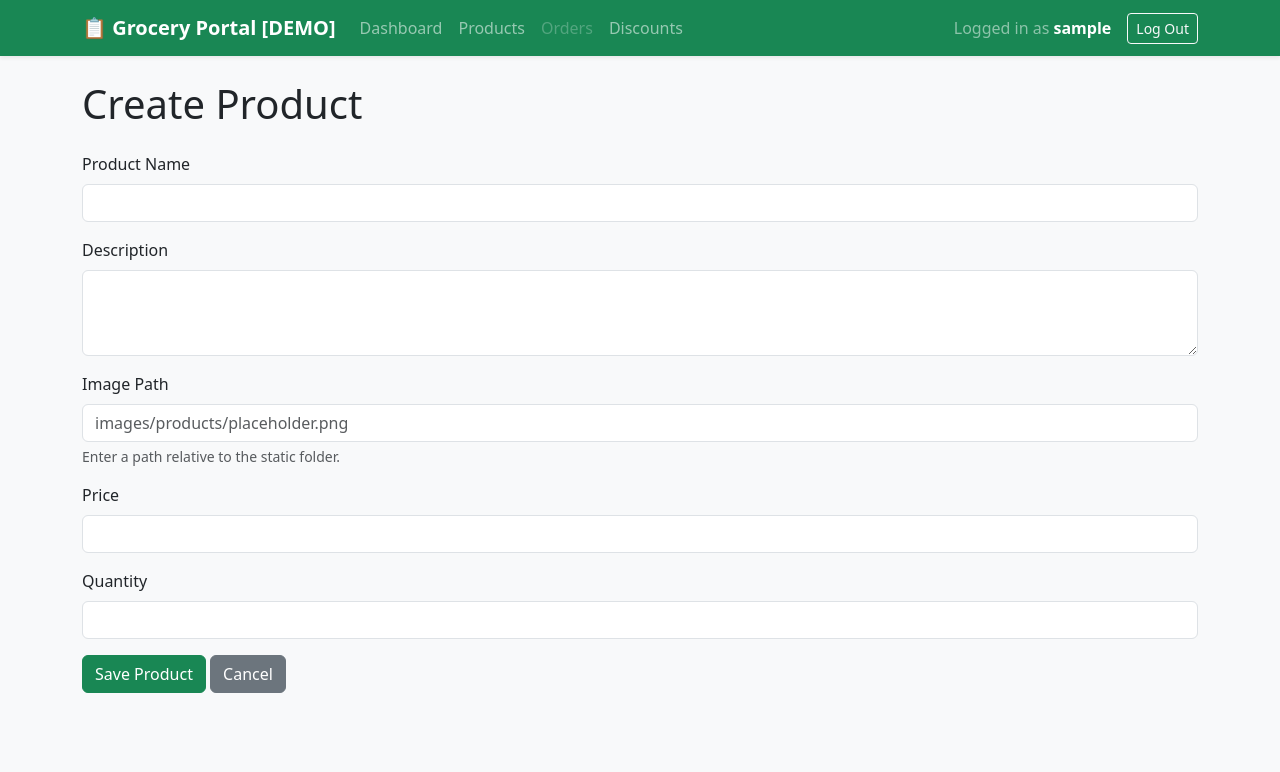
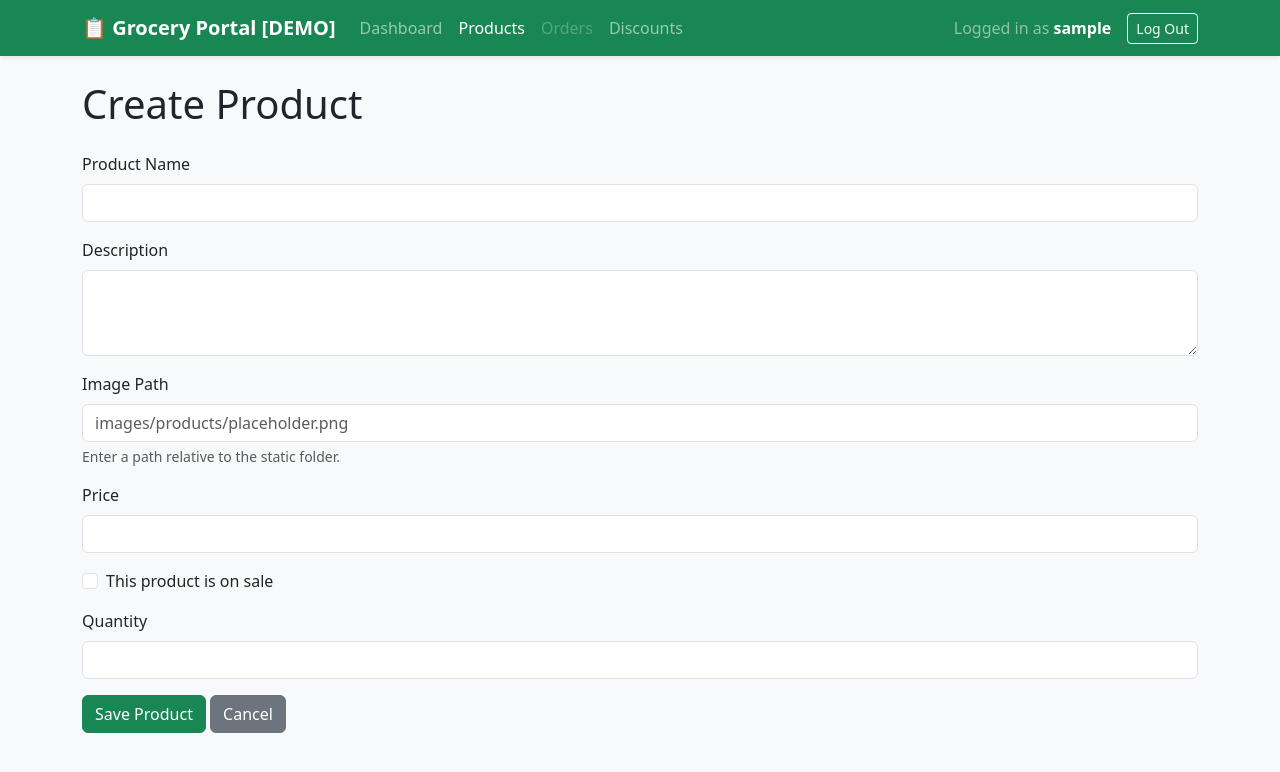
Before and after one commit to nhtduyen164/cs3773-online-grocery-internal-portal, a Flask app: page /products/new in a window 1280 px wide. Shown: the top 772 px of the page. Run offline with Flask 3, Linux system fonts and the light colour scheme; the visitor is signed in with stand-in values (Sample User, id 1).

Commit message:
feat(products): add sale item support

```diff
--- a/src/grocery_portal/main/routes.py
+++ b/src/grocery_portal/main/routes.py
@@ -73,8 +73,18 @@ def products():
 
     sort_options = {
         "name": "name ASC",
-        "price_asc": "price ASC",
-        "price_desc": "price DESC",
+        "price_asc": """
+            CASE
+                WHEN is_on_sale = 1 THEN sale_price
+                ELSE price
+            END ASC
+        """,
+        "price_desc": """
+            CASE
+                WHEN is_on_sale = 1 THEN sale_price
+                ELSE price
+            END DESC
+        """,
         "availability": "stock_quantity DESC",
     }
 
@@ -88,6 +98,8 @@ def products():
                image_path,
                price,
                stock_quantity,
+               is_on_sale,
+               sale_price,
                created_at
         FROM products
     """
@@ -114,11 +126,17 @@ def products():
         if 0 < product["stock_quantity"] <= 50
     )
 
+    sale_item_count = sum(
+        1 for product in products
+        if product["is_on_sale"]
+    )
+
     return render_template(
         "products.html",
         products=products,
         total_skus=total_skus,
         low_stock_count=low_stock_count,
+        sale_item_count=sale_item_count,
         search=search,
         sort=sort,
     )
@@ -136,51 +154,156 @@ def create_product():
             request.form.get("image_path", "").strip()
             or "images/products/placeholder.png"
         )
-        price = request.form.get("price", "").strip()
-        stock_quantity = request.form.get("stock_quantity", "").strip()
+        price_input = request.form.get("price", "").strip()
+        stock_quantity_input = request.form.get(
+            "stock_quantity",
+            "",
+        ).strip()
+        is_on_sale = 1 if request.form.get("is_on_sale") else 0
+        sale_price_input = request.form.get(
+            "sale_price",
+            "",
+        ).strip()
 
         if not name:
             flash("Product name is required.", "danger")
-            return render_template("product_form.html", product=None, form_type="Create")
+            return render_template(
+                "product_form.html",
+                product=None,
+                form_type="Create",
+            )
 
         try:
-            price = float(price)
+            price = float(price_input)
+
             if price < 0:
                 raise ValueError
         except ValueError:
-            flash("Price must be a valid non-negative number.", "danger")
-            return render_template("product_form.html", product=None, form_type="Create")
+            flash(
+                "Price must be a valid non-negative number.",
+                "danger",
+            )
+            return render_template(
+                "product_form.html",
+                product=None,
+                form_type="Create",
+            )
 
         try:
-            stock_quantity = int(stock_quantity)
+            stock_quantity = int(stock_quantity_input)
+
             if stock_quantity < 0:
                 raise ValueError
         except ValueError:
-            flash("Quantity must be a valid whole number.", "danger")
-            return render_template("product_form.html", product=None, form_type="Create")
+            flash(
+                "Quantity must be a valid whole number.",
+                "danger",
+            )
+            return render_template(
+                "product_form.html",
+                product=None,
+                form_type="Create",
+            )
+
+        if is_on_sale:
+            if not sale_price_input:
+                flash(
+                    "Sale price is required when a product is on sale.",
+                    "danger",
+                )
+                return render_template(
+                    "product_form.html",
+                    product=None,
+                    form_type="Create",
+                )
+
+            try:
+                sale_price = float(sale_price_input)
+
+                if sale_price < 0:
+                    raise ValueError
+            except ValueError:
+                flash(
+                    "Sale price must be a valid non-negative number.",
+                    "danger",
+                )
+                return render_template(
+                    "product_form.html",
+                    product=None,
+                    form_type="Create",
+                )
+
+            if sale_price >= price:
+                flash(
+                    "Sale price must be less than the regular price.",
+                    "danger",
+                )
+                return render_template(
+                    "product_form.html",
+                    product=None,
+                    form_type="Create",
+                )
+        else:
+            sale_price = None
 
         db.execute(
             """
-            INSERT INTO products (name, description, image_path, price, stock_quantity)
-            VALUES (?, ?, ?, ?, ?)
+            INSERT INTO products (
+                name,
+                description,
+                image_path,
+                price,
+                stock_quantity,
+                is_on_sale,
+                sale_price
+            )
+            VALUES (?, ?, ?, ?, ?, ?, ?)
             """,
-            (name, description, image_path, price, stock_quantity),
+            (
+                name,
+                description or None,
+                image_path,
+                price,
+                stock_quantity,
+                is_on_sale,
+                sale_price,
+            ),
         )
         db.commit()
 
         flash("Product created successfully.", "success")
         return redirect(url_for("main.products"))
 
-    return render_template("product_form.html", product=None, form_type="Create")
+    return render_template(
+        "product_form.html",
+        product=None,
+        form_type="Create",
+    )
 
 
-@main_bp.route("/products/<int:product_id>/edit", methods=["GET", "POST"])
+@main_bp.route(
+    "/products/<int:product_id>/edit",
+    methods=["GET", "POST"],
+)
 @login_required
 def edit_product(product_id):
     db = get_db()
 
     product = db.execute(
-        "SELECT * FROM products WHERE id = ?",
+        """
+        SELECT
+            id,
+            name,
+            description,
+            image_path,
+            price,
+            stock_quantity,
+            is_on_sale,
+            sale_price,
+            created_at
+        FROM products
+        WHERE id = ?
+        """,
         (product_id,),
     ).fetchone()
 
@@ -195,43 +318,131 @@ def edit_product(product_id):
             request.form.get("image_path", "").strip()
             or "images/products/placeholder.png"
         )
-        price = request.form.get("price", "").strip()
-        stock_quantity = request.form.get("stock_quantity", "").strip()
+        price_input = request.form.get("price", "").strip()
+        stock_quantity_input = request.form.get(
+            "stock_quantity",
+            "",
+        ).strip()
+        is_on_sale = 1 if request.form.get("is_on_sale") else 0
+        sale_price_input = request.form.get(
+            "sale_price",
+            "",
+        ).strip()
 
         if not name:
             flash("Product name is required.", "danger")
-            return render_template("product_form.html", product=product, form_type="Edit")
+            return render_template(
+                "product_form.html",
+                product=product,
+                form_type="Edit",
+            )
 
         try:
-            price = float(price)
+            price = float(price_input)
+
             if price < 0:
                 raise ValueError
         except ValueError:
-            flash("Price must be a valid non-negative number.", "danger")
-            return render_template("product_form.html", product=product, form_type="Edit")
+            flash(
+                "Price must be a valid non-negative number.",
+                "danger",
+            )
+            return render_template(
+                "product_form.html",
+                product=product,
+                form_type="Edit",
+            )
 
         try:
-            stock_quantity = int(stock_quantity)
+            stock_quantity = int(stock_quantity_input)
+
             if stock_quantity < 0:
                 raise ValueError
         except ValueError:
-            flash("Quantity must be a valid whole number.", "danger")
-            return render_template("product_form.html", product=product, form_type="Edit")
+            flash(
+                "Quantity must be a valid whole number.",
+                "danger",
+            )
+            return render_template(
+                "product_form.html",
+                product=product,
+                form_type="Edit",
+            )
+
+        if is_on_sale:
+            if not sale_price_input:
+                flash(
+                    "Sale price is required when a product is on sale.",
+                    "danger",
+                )
+                return render_template(
+                    "product_form.html",
+                    product=product,
+                    form_type="Edit",
+                )
+
+            try:
+                sale_price = float(sale_price_input)
+
+                if sale_price < 0:
+                    raise ValueError
+            except ValueError:
+                flash(
+                    "Sale price must be a valid non-negative number.",
+                    "danger",
+                )
+                return render_template(
+                    "product_form.html",
+                    product=product,
+                    form_type="Edit",
+                )
+
+            if sale_price >= price:
+                flash(
+                    "Sale price must be less than the regular price.",
+                    "danger",
+                )
+                return render_template(
+                    "product_form.html",
+                    product=product,
+                    form_type="Edit",
+                )
+        else:
+            sale_price = None
 
         db.execute(
             """
             UPDATE products
-            SET name = ?, description = ?, image_path = ?, price = ?, stock_quantity = ?
+            SET name = ?,
+                description = ?,
+                image_path = ?,
+                price = ?,
+                stock_quantity = ?,
+                is_on_sale = ?,
+                sale_price = ?
             WHERE id = ?
             """,
-            (name, description, image_path, price, stock_quantity, product_id),
+            (
+                name,
+                description or None,
+                image_path,
+                price,
+                stock_quantity,
+                is_on_sale,
+                sale_price,
+                product_id,
+            ),
         )
         db.commit()
 
         flash("Product updated successfully.", "success")
         return redirect(url_for("main.products"))
 
-    return render_template("product_form.html", product=product, form_type="Edit")
+    return render_template(
+        "product_form.html",
+        product=product,
+        form_type="Edit",
+    )
 
 
 @main_bp.route("/discounts")
--- a/src/grocery_portal/templates/base.html
+++ b/src/grocery_portal/templates/base.html
@@ -31,13 +31,19 @@
             {% if session.get("username") %}
                 <ul class="navbar-nav me-auto">
                     <li class="nav-item">
-                        <a class="nav-link" href="{{ url_for('main.dashboard') }}">
+                       <a
+                           class="nav-link {% if request.endpoint == 'main.dashboard' %}active{% endif %}"
+                           href="{{ url_for('main.dashboard') }}"
+                       >
                             Dashboard
                         </a>
                     </li>
 
                     <li class="nav-item">
-                        <a class="nav-link" href="{{ url_for('main.products') }}">
+                        <a
+                            class="nav-link {% if request.endpoint in ['main.products', 'main.create_product', 'main.edit_product'] %}active{% endif %}"
+                            href="{{ url_for('main.products') }}"
+                        >
                             Products
                         </a>
                     </li>
--- a/src/grocery_portal/templates/product_form.html
+++ b/src/grocery_portal/templates/product_form.html
@@ -61,6 +61,62 @@
         >
     </div>
 
+    <div class="form-check mb-3">
+        {% if request.method == "POST" %}
+            {% set sale_checked = request.form.get("is_on_sale") %}
+        {% else %}
+            {% set sale_checked = product and product["is_on_sale"] %}
+        {% endif %}
+
+        <input
+            class="form-check-input"
+            type="checkbox"
+            id="is_on_sale"
+            name="is_on_sale"
+            {% if sale_checked %}checked{% endif %}
+        >
+
+        <label
+            class="form-check-label"
+            for="is_on_sale"
+        >
+            This product is on sale
+        </label>
+    </div>
+
+    <div
+        class="mb-3"
+        id="sale-price-container"
+    >
+        <label
+            for="sale_price"
+            class="form-label"
+        >
+            Sale Price
+        </label>
+
+        <input
+            type="number"
+            step="0.01"
+            min="0"
+            class="form-control"
+            id="sale_price"
+            name="sale_price"
+            value="{{
+                request.form.get(
+                    'sale_price',
+                    product['sale_price']
+                    if product and product['sale_price'] is not none
+                    else ''
+                )
+            }}"
+        >
+
+        <div class="form-text">
+            The sale price must be less than the regular price.
+        </div>
+    </div>
+
     <div class="mb-3">
         <label for="stock_quantity" class="form-label">Quantity</label>
         <input
@@ -84,4 +140,39 @@
 
 </form>
 
+<script>
+    document.addEventListener("DOMContentLoaded", function () {
+        const saleCheckbox =
+            document.getElementById("is_on_sale");
+
+        const salePriceContainer =
+            document.getElementById("sale-price-container");
+
+        const salePriceInput =
+            document.getElementById("sale_price");
+
+        function updateSalePriceField() {
+            const isOnSale = saleCheckbox.checked;
+
+            salePriceContainer.classList.toggle(
+                "d-none",
+                !isOnSale
+            );
+
+            salePriceInput.required = isOnSale;
+
+            if (!isOnSale) {
+                salePriceInput.value = "";
+            }
+        }
+
+        saleCheckbox.addEventListener(
+            "change",
+            updateSalePriceField
+        );
+
+        updateSalePriceField();
+    });
+</script>
+
 {% endblock %}
```
Also changed, not shown: database/schema.sql (+10 -2 lines), database/seed_data.sql (+83 -9 lines), product-backlog.md (+1 -1 lines), src/grocery_portal/templates/products.html (+34 -1 lines).
